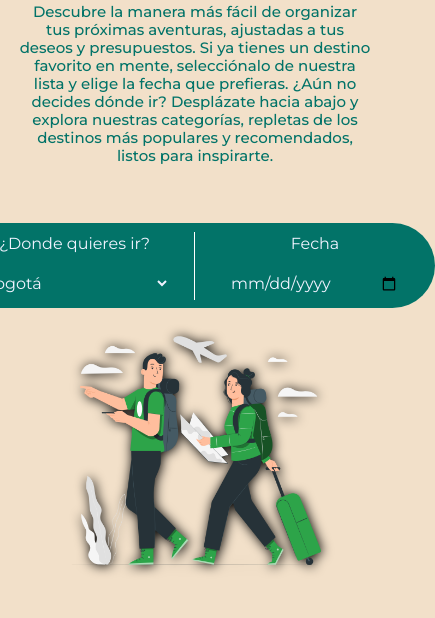
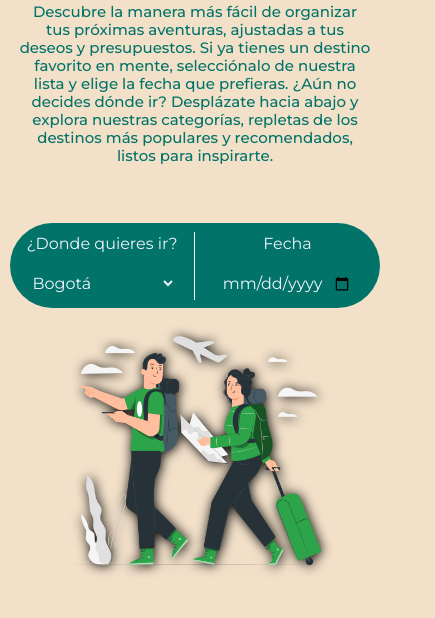
Before and after one commit to derpito8909/Trabajo-final-Horizon, a plain HTML site: page index.html in a window 390 px wide. Shown: the part 188-806 px from the top of the page, 435 px wide, since content can reach past the window. Drawn offline with nearby package versions, Linux system fonts and the light colour scheme.

Commit message:
[UPDATE] cambios query index

```diff
--- a/styles/index.css
+++ b/styles/index.css
@@ -331,4 +331,9 @@ footer p {
         width: 70%;
         height: 70%;
     }
+
+    .btn-busqueda{
+        width: 370px;
+        height: 85px;
+    }
 }
--- a/styles/log-in.css
+++ b/styles/log-in.css
@@ -181,7 +181,7 @@ footer p {
 /* Pantallas pequeñas */
 @media (max-width: 480px) {
     .login-container {
-        width: 100vw;
+        width: 80vw;
         padding: 10px;
     }
 
```
